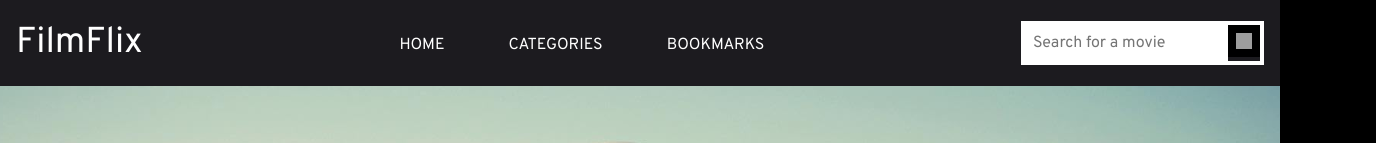
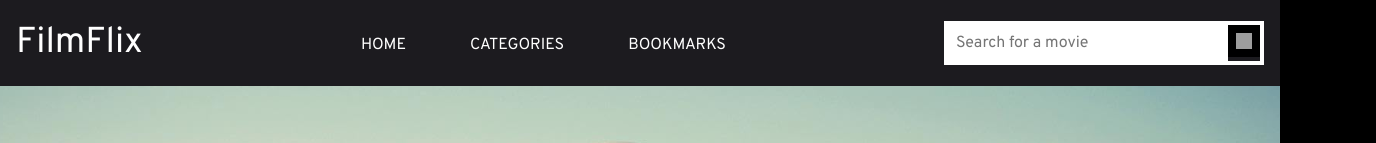
Before and after one commit to Filmflix-FED22G/filmflix, a React (Vite) app: page /bookmarks in a window 1280 px wide. Shown: the top 143 px of the page, 1376 px wide, since content can reach past the window. Built offline with nearby package versions, Linux system fonts and the light colour scheme; grey boxes are pictures that could not be loaded.

Commit message:
formatting in dropdown

```diff
--- a/src/components/Header.tsx
+++ b/src/components/Header.tsx
@@ -6,94 +6,6 @@ import close from '/icons/close.svg';
 import goldburger from '/icons/goldburger.svg';
 import goldclose from '/icons/goldclose.svg';
 import hamburger from '/icons/hamburger.svg';
-
-// Styling for the header
-const StyledHeader = styled.header`
-  display: flex;
-  justify-content: space-between;
-  align-items: center;
-  padding: 1rem;
-  background-color: var(--color-header-footer-background);
-  color: white;
-`;
-
-// Styling for navigation links
-const NavLinks = styled.nav`
-  a {
-    color: white;
-    text-decoration: none;
-    text-transform: uppercase;
-    margin: 2rem;
-
-    &:hover {
-      text-decoration: underline;
-    }
-  }
-  @media (max-width: 768px) {
-    display: none;
-  }
-`;
-
-// Styling for hamburger menu icon
-const HamburgerIcon = styled.div`
-  display: none;
-
-  @media (max-width: 768px) {
-    display: block;
-    cursor: pointer;
-  }
-`;
-
-// Styling for mobile menu
-const MobileMenu = styled.div<{ $isOpen: boolean }>`
-  display: ${({ $isOpen }) => ($isOpen ? 'block' : 'none')};
-  position: fixed;
-  top: 0;
-  left: 0;
-  right: 0;
-  background-color: var(--color-header-footer-background);
-  padding: 1rem;
-  z-index: 10;
-  height: 100vh;
-  overflow: auto;
-  transform: ${({ $isOpen }) =>
-    $isOpen ? 'translateX(0)' : 'translateX(-100%)'};
-  transition: transform 0.3s ease-in-out;
-
-  a {
-    color: white;
-    text-decoration: none;
-    text-transform: uppercase;
-    margin: 2rem;
-    display: flex;
-
-    &:hover {
-      text-decoration: underline;
-    }
-  }
-`;
-
-//Styling for the close button on mobile
-const CloseButton = styled.button`
-  position: absolute;
-  top: 1rem;
-  right: 1rem;
-  border: none;
-  background-color: transparent;
-  color: white;
-  padding: 0.5rem 1rem;
-  cursor: pointer;
-  outline: none;
-`;
-
-const MenuItemsContainer = styled.div`
-  padding-top: 3rem;
-`;
-
-const StyledSVG = styled.img`
-  width: 1rem;
-  height: 1rem;
-`;
 
 //Toggles the hamburger menu
 const useDisclosure = () => {
@@ -147,15 +59,17 @@ function Header() {
           </CloseButton>
           <MenuItemsContainer>
             <SearchBar $showInMobile={true} />
-            <RouterLink to="/" onClick={handleLinkClick}>
+            <StyledLink>
+            <RouterLink to="/" onClick={handleLinkClick} id="customRouterLink">
               Home
             </RouterLink>
-            <RouterLink to="/categories" onClick={handleLinkClick}>
+            <RouterLink to="/categories" onClick={handleLinkClick} id="customRouterLink">
               Categories
             </RouterLink>
-            <RouterLink to="/bookmarks" onClick={handleLinkClick}>
+            <RouterLink to="/bookmarks" onClick={handleLinkClick} id="customRouterLink">
               Bookmarks
             </RouterLink>
+            </StyledLink>
           </MenuItemsContainer>
         </MobileMenu>
       </StyledHeader>
@@ -164,3 +78,102 @@ function Header() {
 }
 
 export default Header;
+
+// Styling for the header
+const StyledLink = styled.div`
+    #customRouterLink   {
+    color: white;
+    text-decoration: none;
+    text-transform: uppercase;
+    margin: 2rem;
+
+    &:hover {
+      text-decoration: underline;
+    }
+`;
+
+const StyledHeader = styled.header`
+  display: flex;
+  justify-content: space-between;
+  align-items: center;
+  padding: 1rem;
+  background-color: var(--color-header-footer-background);
+  color: white;
+`;
+
+// Styling for navigation links
+const NavLinks = styled.nav`
+  a {
+    color: white;
+    text-decoration: none;
+    text-transform: uppercase;
+    margin: 2rem;
+
+    &:hover {
+      text-decoration: underline;
+    }
+  }
+  @media (max-width: 768px) {
+    display: none;
+  }
+`;
+
+// Styling for hamburger menu icon
+const HamburgerIcon = styled.div`
+  display: none;
+
+  @media (max-width: 768px) {
+    display: block;
+    cursor: pointer;
+  }
+`;
+
+// Styling for mobile menu
+const MobileMenu = styled.div<{ $isOpen: boolean }>`
+  display: ${({ $isOpen }) => ($isOpen ? 'block' : 'none')};
+  position: fixed;
+  top: 0;
+  left: 0;
+  right: 0;
+  background-color: var(--color-header-footer-background);
+  padding: 1rem;
+  z-index: 100;
+  height: 100vh;
+  overflow: auto;
+  transform: ${({ $isOpen }) =>
+    $isOpen ? 'translateX(0)' : 'translateX(-100%)'};
+  transition: transform 0.3s ease-in-out;
+
+  a {
+    color: white;
+    text-decoration: none;
+    text-transform: uppercase;
+    display: flex;
+
+    &:hover {
+      text-decoration: underline;
+    }
+  }
+`;
+
+//Styling for the close button on mobile
+const CloseButton = styled.button`
+  position: absolute;
+  top: 1rem;
+  right: 1rem;
+  border: none;
+  background-color: transparent;
+  color: white;
+  padding: 0.5rem 1rem;
+  cursor: pointer;
+  outline: none;
+`;
+
+const MenuItemsContainer = styled.div`
+  padding-top: 3rem;
+`;
+
+const StyledSVG = styled.img`
+  width: 1rem;
+  height: 1rem;
+`;
--- a/src/components/SearchBar.tsx
+++ b/src/components/SearchBar.tsx
@@ -22,67 +22,6 @@ interface SearchBarProps {
   $showInMobile?: boolean;
 }
 
-const SearchBarContainer = styled.div<SearchBarContainerProps>`
-  position: relative;
-  display: flex;
-  border: 0.3rem solid #fff;
-
-  input {
-    flex-grow: 1;
-    border: none;
-    padding: 0.5rem;
-    outline: none;
-    color: black;
-    background-color: white;
-  }
-
-  button {
-    flex-shrink: 0;
-    flex-basis: 2rem;
-    width: 2rem;
-    height: 2rem;
-    border: none;
-    background-color: black;
-    color: white;
-    padding: 0;
-    display: flex;
-    align-items: center;
-    justify-content: center;
-    cursor: pointer;
-    outline: none;
-
-    &:hover {
-      background-color: #aa8c21;
-    }
-  }
-
-  @media (max-width: 768px) {
-    display: ${({ $showInMobile }) => ($showInMobile ? 'flex' : 'none')};
-    width: 90%;
-    margin: auto;
-  }
-`;
-
-const SearchResultsDropdown = styled.div`
-  position: absolute;
-  width: auto;
-  max-height: 500px;
-  overflow-y: auto;
-  background-color: var(--color-dark-grey);
-  z-index: 10;
-`;
-
-const ThumbnailContainer = styled.div`
-  width: 100%;
-  display: block;
-  margin: 0.5rem 0;
-`;
-
-const StyledSVG = styled.img`
-  width: 1rem;
-  height: 1rem;
-`;
-
 function SearchBar({ $showInMobile = false }: SearchBarProps) {
   const [searchQuery, setSearchQuery] = useState('');
   const [filteredMovies, setFilteredMovies] = useState<Movie[]>([]);
@@ -101,7 +40,7 @@ const handleInputChange = (event: React.ChangeEvent<HTMLInputElement>) => {
   if (query.length > 0) {
     const filtered = movies
       .filter(movie => movie.title.toLowerCase().includes(query.toLowerCase()))
-      .slice(0, 5); // Limit the number of suggestions
+      .slice(0, 5);
 
     setFilteredMovies(filtered);
     setShowDropdown(true);
@@ -134,7 +73,7 @@ const handleInputChange = (event: React.ChangeEvent<HTMLInputElement>) => {
   }, []);
 
   return (
-    <div ref={searchBarRef}>
+    <SearchContainer ref={searchBarRef} $showInMobile={$showInMobile}>
       <form onSubmit={handleFormSubmit}>
         <SearchBarContainer $showInMobile={$showInMobile}>
           <input type="text" placeholder="Search for a movie" value={searchQuery} onChange={handleInputChange} />
@@ -147,14 +86,90 @@ const handleInputChange = (event: React.ChangeEvent<HTMLInputElement>) => {
       {showDropdown && filteredMovies.length > 0 && (
         <SearchResultsDropdown>
           {filteredMovies.map(movie => (
-            <ThumbnailContainer>
-            <Thumbnail key={movie.title} movie={movie} />
+            <ThumbnailContainer key={movie.title}>
+              <Thumbnail movie={movie} />
             </ThumbnailContainer>
           ))}
         </SearchResultsDropdown>
       )}
-    </div>
+    </SearchContainer>
   );
 }
 
 export default SearchBar;
+
+const SearchContainer = styled.div<SearchBarProps>`
+  position: relative;
+  width: 100%;
+  max-width: 20rem;
+  display: block;
+
+  @media (max-width: 768px) {
+    width: 100%;
+    margin: 1rem auto;
+    max-width: 40rem;
+    display: ${({ $showInMobile }) => ($showInMobile ? 'block' : 'none')};
+  }
+
+  @media (min-width: 769px) and (max-width: 1024px) {
+    width: 100%;
+    margin: 1rem auto;
+    display: block;
+    max-width: 40rem;
+  }
+`;
+
+const SearchBarContainer = styled.div<SearchBarContainerProps>`
+  display: flex;
+  border: 0.3rem solid #fff;
+  width: 100%;
+
+  input {
+    flex-grow: 1;
+    border: none;
+    padding: 0.5rem;
+    outline: none;
+    color: black;
+    background-color: white;
+  }
+
+  button {
+    flex-shrink: 0;
+    flex-basis: 2rem;
+    width: 2rem;
+    height: 2rem;
+    border: none;
+    background-color: black;
+    color: white;
+    padding: 0;
+    display: flex;
+    align-items: center;
+    justify-content: center;
+    cursor: pointer;
+    outline: none;
+
+    &:hover {
+      background-color: #aa8c21;
+    }
+  }
+`;
+
+const SearchResultsDropdown = styled.div`
+  position: absolute;
+  width: 100%;
+  max-height: 500px;
+  overflow-y: auto;
+  background-color: var(--color-dark);
+  z-index: 10;
+`;
+
+const ThumbnailContainer = styled.div`
+  width: 100%;
+  display: flex;
+  justify-content: center;
+`;
+
+const StyledSVG = styled.img`
+  width: 1rem;
+  height: 1rem;
+`;
--- a/src/components/Thumbnail.tsx
+++ b/src/components/Thumbnail.tsx
@@ -69,11 +69,12 @@ const ThumbnailContainer = styled.div`
   width: 16rem;
   display: flex;
   flex-direction: column;
-  margin: 0 2rem 3rem 0;
+  margin: 1rem;
 `;
 
 const MovieThumbnail = styled.img`
   height: 24rem;
+  width: 100%;
   object-fit: cover;
   margin-bottom: 0.5rem;
   transition: 0.2s ease-in-out;
```
